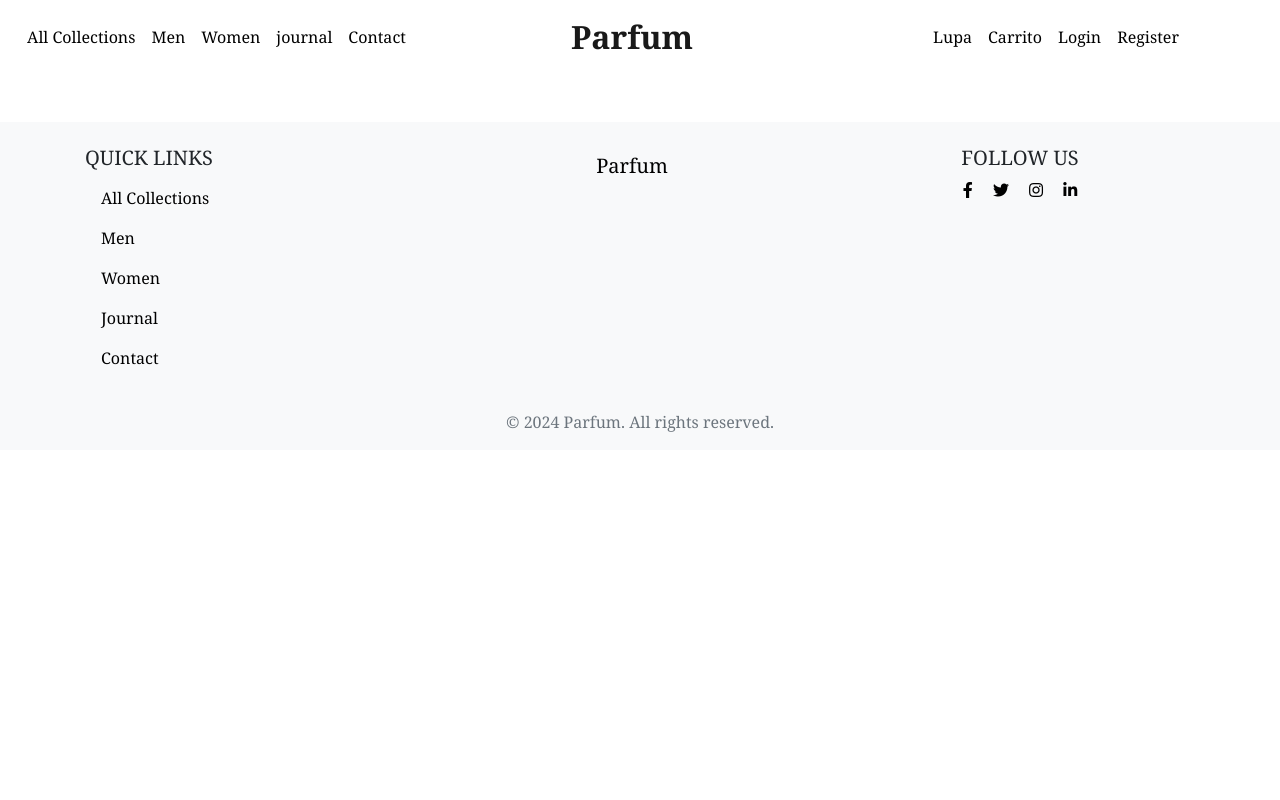
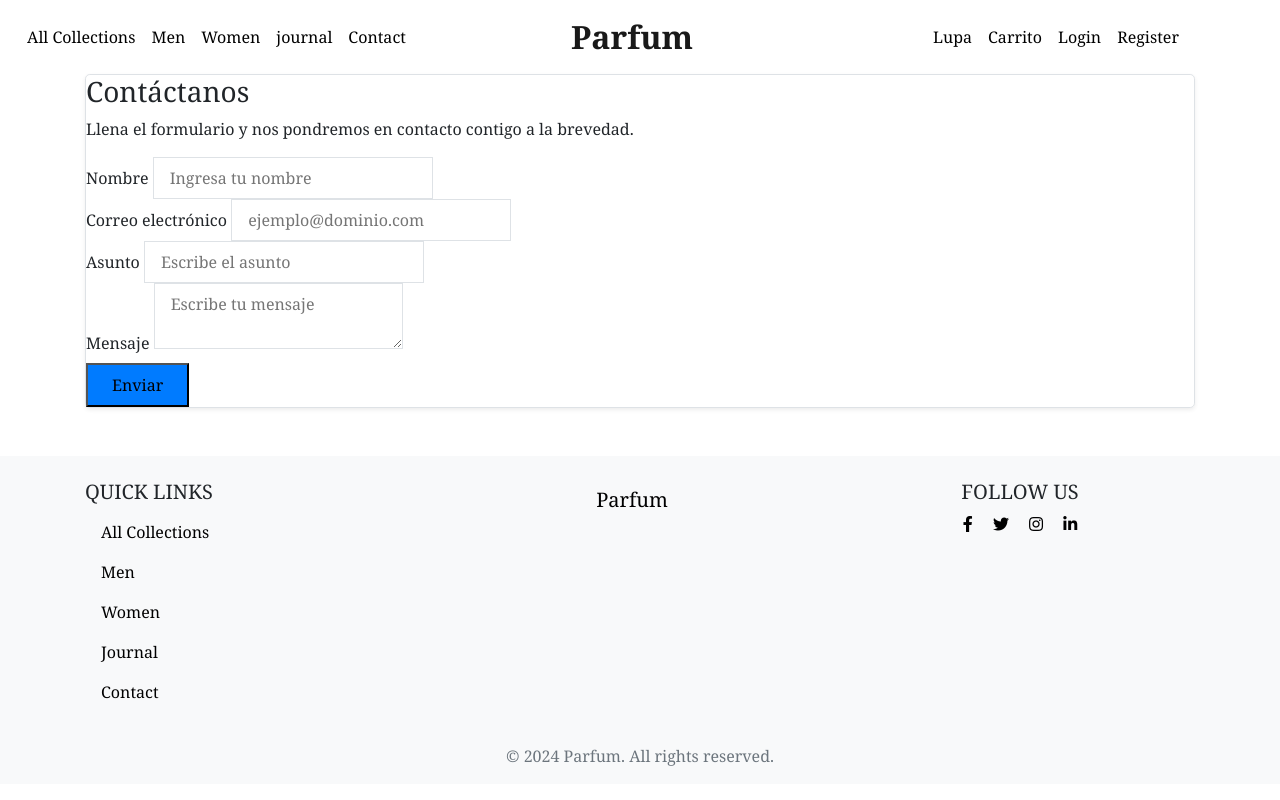
Before and after one commit to nSy0/Evaluacion-3.2, a Django app: page /contacto in a window 1280 px wide. Run offline with Django 5.2, Linux system fonts and the light colour scheme.

Commit message:
contacto e imagenes

```diff
--- a/templates/core/contacto.html
+++ b/templates/core/contacto.html
@@ -4,6 +4,81 @@
 
 
 
+            <div class="container">
+
+                <div class="rounded-lg border bg-card text-card-foreground shadow-sm max-w-md mx-auto" data-v0-t="card">
+                    <div class="flex flex-col space-y-1.5 p-6">
+                      <h3 class="whitespace-nowrap text-2xl font-semibold leading-none tracking-tight">Contáctanos</h3>
+                      <p class="text-sm text-muted-foreground">
+                        Llena el formulario y nos pondremos en contacto contigo a la brevedad.
+                      </p>
+                    </div>
+                    <div class="p-6 space-y-4">
+                      <div class="grid grid-cols-2 gap-4">
+                        <div class="space-y-2">
+                          <label
+                            class="text-sm font-medium leading-none peer-disabled:cursor-not-allowed peer-disabled:opacity-70"
+                            for="name"
+                          >
+                            Nombre
+                          </label>
+                          <input
+                            class="flex h-10 w-full rounded-md border border-input bg-background px-3 py-2 text-sm ring-offset-background file:border-0 file:bg-transparent file:text-sm file:font-medium placeholder:text-muted-foreground focus-visible:outline-none focus-visible:ring-2 focus-visible:ring-ring focus-visible:ring-offset-2 disabled:cursor-not-allowed disabled:opacity-50"
+                            id="name"
+                            placeholder="Ingresa tu nombre"
+                          />
+                        </div>
+                        <div class="space-y-2">
+                          <label
+                            class="text-sm font-medium leading-none peer-disabled:cursor-not-allowed peer-disabled:opacity-70"
+                            for="email"
+                          >
+                            Correo electrónico
+                          </label>
+                          <input
+                            class="flex h-10 w-full rounded-md border border-input bg-background px-3 py-2 text-sm ring-offset-background file:border-0 file:bg-transparent file:text-sm file:font-medium placeholder:text-muted-foreground focus-visible:outline-none focus-visible:ring-2 focus-visible:ring-ring focus-visible:ring-offset-2 disabled:cursor-not-allowed disabled:opacity-50"
+                            type="email"
+                            id="email"
+                            placeholder="ejemplo@dominio.com"
+                          />
+                        </div>
+                      </div>
+                      <div class="space-y-2">
+                        <label
+                          class="text-sm font-medium leading-none peer-disabled:cursor-not-allowed peer-disabled:opacity-70"
+                          for="subject"
+                        >
+                          Asunto
+                        </label>
+                        <input
+                          class="flex h-10 w-full rounded-md border border-input bg-background px-3 py-2 text-sm ring-offset-background file:border-0 file:bg-transparent file:text-sm file:font-medium placeholder:text-muted-foreground focus-visible:outline-none focus-visible:ring-2 focus-visible:ring-ring focus-visible:ring-offset-2 disabled:cursor-not-allowed disabled:opacity-50"
+                          id="subject"
+                          placeholder="Escribe el asunto"
+                        />
+                      </div>
+                      <div class="space-y-2">
+                        <label
+                          class="text-sm font-medium leading-none peer-disabled:cursor-not-allowed peer-disabled:opacity-70"
+                          for="message"
+                        >
+                          Mensaje
+                        </label>
+                        <textarea
+                          class="flex w-full rounded-md border border-input bg-background px-3 py-2 text-sm ring-offset-background placeholder:text-muted-foreground focus-visible:outline-none focus-visible:ring-2 focus-visible:ring-ring focus-visible:ring-offset-2 disabled:cursor-not-allowed disabled:opacity-50 min-h-[100px]"
+                          id="message"
+                          placeholder="Escribe tu mensaje"
+                        ></textarea>
+                      </div>
+                    </div>
+                    <div class="items-center p-6 flex justify-end">
+                      <button class="inline-flex items-center justify-center whitespace-nowrap rounded-md text-sm font-medium ring-offset-background transition-colors focus-visible:outline-none focus-visible:ring-2 focus-visible:ring-ring focus-visible:ring-offset-2 disabled:pointer-events-none disabled:opacity-50 bg-primary text-primary-foreground hover:bg-primary/90 h-10 px-4 py-2">
+                        Enviar
+                      </button>
+                    </div>
+                  </div>
+
+            </div>
+
 
 
     {% endblock content %}
```
Also changed, not shown: media/producto/CH_Very_good_girl_50ml.jpeg (added), media/producto/Sauvage_Dior_100Ml.jpeg (added).
